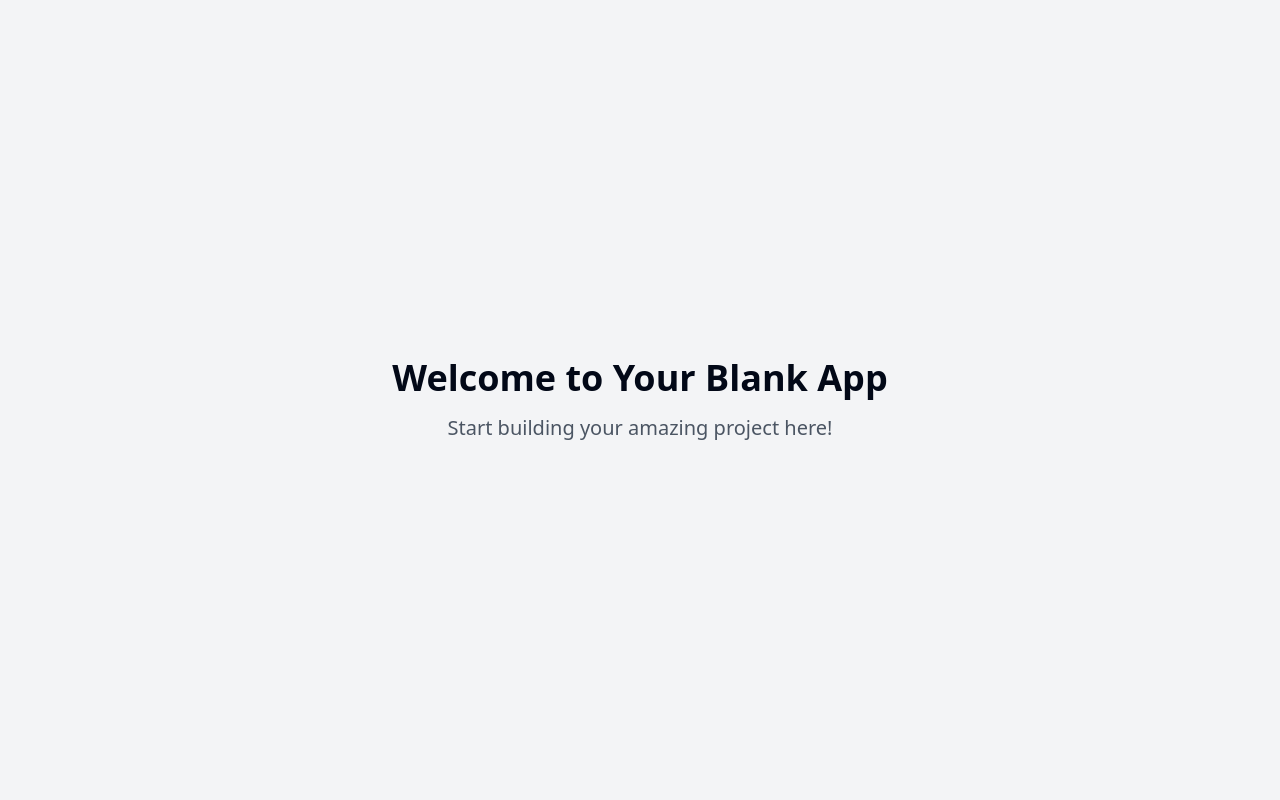
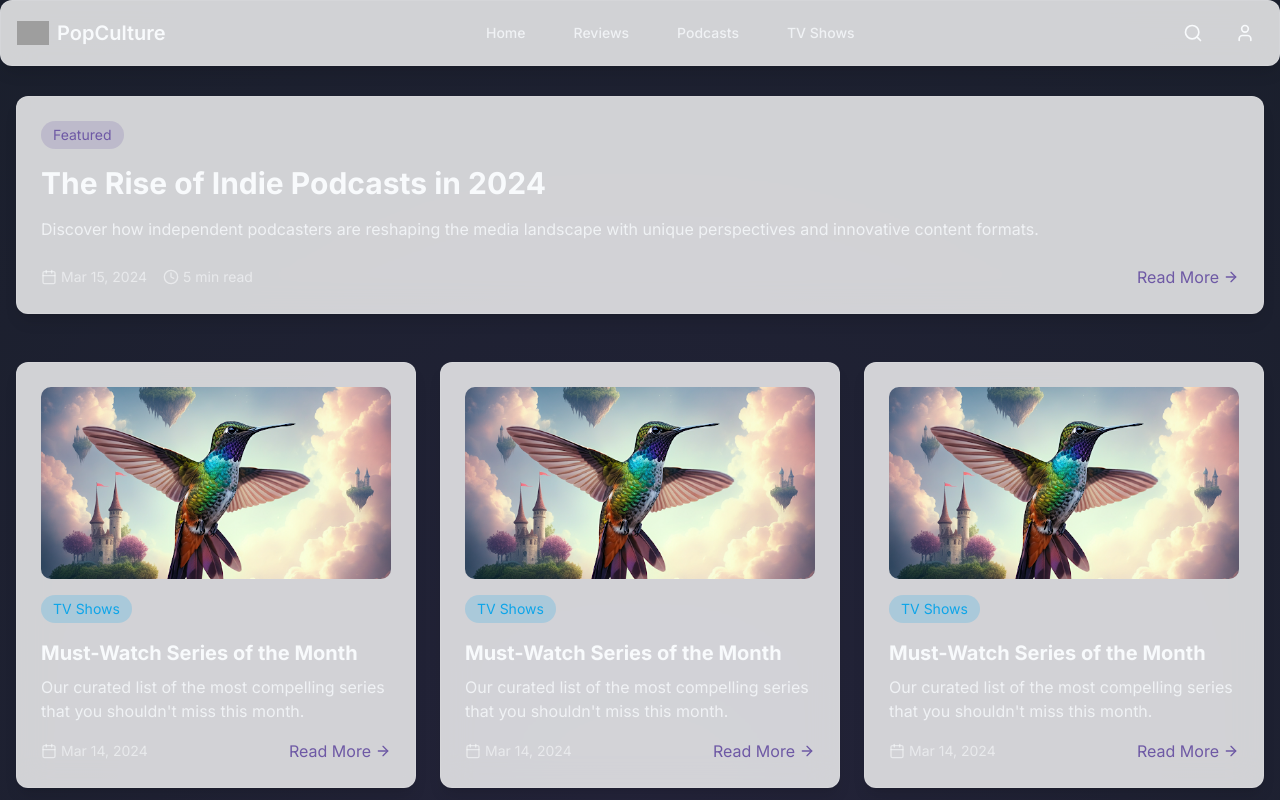
Before and after one commit to EonsofStupid/makershaven22, a React (Vite) app: page / in a window 1280 px wide. Shown: the top 800 px of the page. Built offline with nearby package versions, Linux system fonts and the light colour scheme; grey boxes are pictures that could not be loaded.

Commit message:
Add blog feature for pop culture
Implement a blogging system focused on pop culture, including daily entries, reviews, podcast recommendations, and films. Add a dark theme and an admin section for adding new blog entries and images easily.
[skip gpt_engineer]

```diff
--- /dev/null
+++ b/src/components/Layout.tsx
@@ -0,0 +1,97 @@
+import { Link } from "react-router-dom";
+import { Menu, Search, User } from "lucide-react";
+import { useState } from "react";
+
+const Layout = ({ children }: { children: React.ReactNode }) => {
+  const [isMenuOpen, setIsMenuOpen] = useState(false);
+
+  return (
+    <div className="min-h-screen">
+      <header className="fixed top-0 left-0 right-0 z-50 glass-card border-b border-white/10">
+        <div className="container mx-auto px-4">
+          <div className="flex items-center justify-between h-16">
+            <Link to="/" className="flex items-center space-x-2">
+              <img
+                src="/lovable-uploads/ff432201-0b9c-442d-924b-80eedc673b73.png"
+                alt="Logo"
+                className="w-8 h-8 object-contain"
+              />
+              <span className="text-xl font-semibold">PopCulture</span>
+            </Link>
+
+            <nav className="hidden md:flex items-center space-x-4">
+              <Link to="/" className="nav-link">Home</Link>
+              <Link to="/reviews" className="nav-link">Reviews</Link>
+              <Link to="/podcasts" className="nav-link">Podcasts</Link>
+              <Link to="/tv-shows" className="nav-link">TV Shows</Link>
+            </nav>
+
+            <div className="flex items-center space-x-4">
+              <button className="p-2 hover:bg-white/5 rounded-full transition-colors">
+                <Search className="w-5 h-5" />
+              </button>
+              <Link to="/admin" className="p-2 hover:bg-white/5 rounded-full transition-colors">
+                <User className="w-5 h-5" />
+              </Link>
+              <button
+                className="md:hidden p-2 hover:bg-white/5 rounded-full transition-colors"
+                onClick={() => setIsMenuOpen(!isMenuOpen)}
+              >
+                <Menu className="w-5 h-5" />
+              </button>
+            </div>
+          </div>
+        </div>
+      </header>
+
+      <main className="pt-16 min-h-screen">
+        <div className="container mx-auto px-4 py-8">{children}</div>
+      </main>
+
+      <footer className="glass-card mt-16 border-t border-white/10">
+        <div className="container mx-auto px-4 py-8">
+          <div className="grid grid-cols-1 md:grid-cols-3 gap-8">
+            <div>
+              <h3 className="text-lg font-semibold mb-4">About</h3>
+              <p className="text-sm text-foreground/80">
+                Your daily dose of pop culture, entertainment news, and thoughtful reviews.
+              </p>
+            </div>
+            <div>
+              <h3 className="text-lg font-semibold mb-4">Quick Links</h3>
+              <div className="flex flex-col space-y-2">
+                <Link to="/about" className="text-sm text-foreground/80 hover:text-foreground">
+                  About Us
+                </Link>
+                <Link to="/contact" className="text-sm text-foreground/80 hover:text-foreground">
+                  Contact
+                </Link>
+                <Link to="/privacy" className="text-sm text-foreground/80 hover:text-foreground">
+                  Privacy Policy
+                </Link>
+              </div>
+            </div>
+            <div>
+              <h3 className="text-lg font-semibold mb-4">Newsletter</h3>
+              <form className="flex space-x-2">
+                <input
+                  type="email"
+                  placeholder="Enter your email"
+                  className="glass-input flex-1"
+                />
+                <button className="px-4 py-2 bg-primary rounded-md hover:bg-primary/80 transition-colors">
+                  Subscribe
+                </button>
+              </form>
+            </div>
+          </div>
+          <div className="mt-8 pt-8 border-t border-white/10 text-center text-sm text-foreground/60">
+            © {new Date().getFullYear()} PopCulture Blog. All rights reserved.
+          </div>
+        </div>
+      </footer>
+    </div>
+  );
+};
+
+export default Layout;
--- a/src/index.css
+++ b/src/index.css
@@ -1,77 +1,63 @@
+@import url('https://fonts.googleapis.com/css2?family=Inter:wght@300;400;500;600;700&display=swap');
+
 @tailwind base;
 @tailwind components;
 @tailwind utilities;
 
 @layer base {
   :root {
-    --background: 0 0% 100%;
-    --foreground: 222.2 84% 4.9%;
-
-    --card: 0 0% 100%;
-    --card-foreground: 222.2 84% 4.9%;
-
-    --popover: 0 0% 100%;
-    --popover-foreground: 222.2 84% 4.9%;
-
-    --primary: 222.2 47.4% 11.2%;
-    --primary-foreground: 210 40% 98%;
-
-    --secondary: 210 40% 96.1%;
-    --secondary-foreground: 222.2 47.4% 11.2%;
-
-    --muted: 210 40% 96.1%;
-    --muted-foreground: 215.4 16.3% 46.9%;
-
-    --accent: 210 40% 96.1%;
-    --accent-foreground: 222.2 47.4% 11.2%;
-
-    --destructive: 0 84.2% 60.2%;
-    --destructive-foreground: 210 40% 98%;
-
-    --border: 214.3 31.8% 91.4%;
-    --input: 214.3 31.8% 91.4%;
-    --ring: 222.2 84% 4.9%;
-
-    --radius: 0.5rem;
+    --background: 231 25% 14%;
+    --foreground: 210 40% 98%;
+    --card: 231 25% 18%;
+    --border: 231 25% 24%;
+    --input: 231 25% 24%;
+    --ring: 231 25% 24%;
+    --radius: 0.75rem;
   }
 
-  .dark {
-    --background: 222.2 84% 4.9%;
-    --foreground: 210 40% 98%;
-
-    --card: 222.2 84% 4.9%;
-    --card-foreground: 210 40% 98%;
-
-    --popover: 222.2 84% 4.9%;
-    --popover-foreground: 210 40% 98%;
-
-    --primary: 210 40% 98%;
-    --primary-foreground: 222.2 47.4% 11.2%;
-
-    --secondary: 217.2 32.6% 17.5%;
-    --secondary-foreground: 210 40% 98%;
-
-    --muted: 217.2 32.6% 17.5%;
-    --muted-foreground: 215 20.2% 65.1%;
-
-    --accent: 217.2 32.6% 17.5%;
-    --accent-foreground: 210 40% 98%;
-
-    --destructive: 0 62.8% 30.6%;
-    --destructive-foreground: 210 40% 98%;
-
-    --border: 217.2 32.6% 17.5%;
-    --input: 217.2 32.6% 17.5%;
-    --ring: 212.7 26.8% 83.9%;
-  }
-}
-
-@layer base {
   * {
     @apply border-border;
   }
 
   body {
-    @apply bg-background text-foreground;
+    @apply bg-background text-foreground font-['Inter'];
+    background-image: radial-gradient(
+      circle at center,
+      rgba(110, 89, 165, 0.1) 0%,
+      rgba(26, 31, 44, 1) 100%
+    );
+  }
+
+  ::-webkit-scrollbar {
+    @apply w-2;
+  }
+
+  ::-webkit-scrollbar-track {
+    @apply bg-background;
+  }
+
+  ::-webkit-scrollbar-thumb {
+    @apply bg-primary/50 rounded-full;
+  }
+
+  ::-webkit-scrollbar-thumb:hover {
+    @apply bg-primary;
   }
 }
+
+@layer components {
+  .glass-card {
+    @apply bg-card/80 backdrop-blur-lg border border-white/10 rounded-lg shadow-lg;
+  }
+
+  .glass-input {
+    @apply bg-card/50 backdrop-blur-sm border border-white/10 rounded-md px-4 py-2 focus:outline-none focus:ring-2 focus:ring-primary/50;
+  }
+
+  .nav-link {
+    @apply relative px-4 py-2 text-sm font-medium text-foreground/80 hover:text-foreground transition-colors
+    after:content-[''] after:absolute after:bottom-0 after:left-0 after:w-full after:h-0.5
+    after:bg-primary after:scale-x-0 after:origin-right after:transition-transform
+    hover:after:scale-x-100 hover:after:origin-left;
+  }
+}
--- a/src/pages/Index.tsx
+++ b/src/pages/Index.tsx
@@ -1,13 +1,80 @@
-// Update this page (the content is just a fallback if you fail to update the page)
+import { Link } from "react-router-dom";
+import Layout from "../components/Layout";
+import { ArrowRight, Calendar, Clock } from "lucide-react";
+
+const FeaturedPost = () => (
+  <div className="glass-card p-6 mb-12 animate-fadeIn">
+    <span className="inline-block px-3 py-1 bg-primary/20 text-primary rounded-full text-sm mb-4">
+      Featured
+    </span>
+    <h2 className="text-3xl font-bold mb-4">The Rise of Indie Podcasts in 2024</h2>
+    <p className="text-foreground/80 mb-6">
+      Discover how independent podcasters are reshaping the media landscape with unique
+      perspectives and innovative content formats.
+    </p>
+    <div className="flex items-center justify-between">
+      <div className="flex items-center space-x-4">
+        <div className="flex items-center text-sm text-foreground/60">
+          <Calendar className="w-4 h-4 mr-1" />
+          <span>Mar 15, 2024</span>
+        </div>
+        <div className="flex items-center text-sm text-foreground/60">
+          <Clock className="w-4 h-4 mr-1" />
+          <span>5 min read</span>
+        </div>
+      </div>
+      <Link
+        to="/post/1"
+        className="flex items-center text-primary hover:text-primary/80 transition-colors"
+      >
+        Read More <ArrowRight className="w-4 h-4 ml-1" />
+      </Link>
+    </div>
+  </div>
+);
+
+const PostCard = ({ delay }: { delay: number }) => (
+  <div
+    className="glass-card p-6 animate-fadeIn"
+    style={{ animationDelay: `${delay}ms` }}
+  >
+    <img
+      src="/lovable-uploads/d2f4faa8-dc73-4657-b7df-c57378581469.png"
+      alt="Post thumbnail"
+      className="w-full h-48 object-cover rounded-md mb-4"
+    />
+    <span className="inline-block px-3 py-1 bg-secondary/20 text-secondary rounded-full text-sm mb-4">
+      TV Shows
+    </span>
+    <h3 className="text-xl font-bold mb-2">Must-Watch Series of the Month</h3>
+    <p className="text-foreground/80 mb-4">
+      Our curated list of the most compelling series that you shouldn't miss this month.
+    </p>
+    <div className="flex items-center justify-between">
+      <div className="flex items-center text-sm text-foreground/60">
+        <Calendar className="w-4 h-4 mr-1" />
+        <span>Mar 14, 2024</span>
+      </div>
+      <Link
+        to="/post/2"
+        className="flex items-center text-primary hover:text-primary/80 transition-colors"
+      >
+        Read More <ArrowRight className="w-4 h-4 ml-1" />
+      </Link>
+    </div>
+  </div>
+);
 
 const Index = () => {
   return (
-    <div className="min-h-screen flex items-center justify-center bg-gray-100">
-      <div className="text-center">
-        <h1 className="text-4xl font-bold mb-4">Welcome to Your Blank App</h1>
-        <p className="text-xl text-gray-600">Start building your amazing project here!</p>
+    <Layout>
+      <FeaturedPost />
+      <div className="grid grid-cols-1 md:grid-cols-2 lg:grid-cols-3 gap-6">
+        {[0, 1, 2, 3, 4, 5].map((i) => (
+          <PostCard key={i} delay={i * 100} />
+        ))}
       </div>
-    </div>
+    </Layout>
   );
 };
 
--- a/tailwind.config.ts
+++ b/tailwind.config.ts
@@ -25,32 +25,20 @@ export default {
         background: "hsl(var(--background))",
         foreground: "hsl(var(--foreground))",
         primary: {
-          DEFAULT: "hsl(var(--primary))",
-          foreground: "hsl(var(--primary-foreground))",
+          DEFAULT: "#6E59A5",
+          foreground: "#ffffff",
         },
         secondary: {
-          DEFAULT: "hsl(var(--secondary))",
-          foreground: "hsl(var(--secondary-foreground))",
-        },
-        destructive: {
-          DEFAULT: "hsl(var(--destructive))",
-          foreground: "hsl(var(--destructive-foreground))",
-        },
-        muted: {
-          DEFAULT: "hsl(var(--muted))",
-          foreground: "hsl(var(--muted-foreground))",
+          DEFAULT: "#0EA5E9",
+          foreground: "#ffffff",
         },
         accent: {
-          DEFAULT: "hsl(var(--accent))",
-          foreground: "hsl(var(--accent-foreground))",
-        },
-        popover: {
-          DEFAULT: "hsl(var(--popover))",
-          foreground: "hsl(var(--popover-foreground))",
+          DEFAULT: "#FEC6A1",
+          foreground: "#1A1F2C",
         },
         card: {
-          DEFAULT: "hsl(var(--card))",
-          foreground: "hsl(var(--card-foreground))",
+          DEFAULT: "rgba(255, 255, 255, 0.1)",
+          foreground: "#ffffff",
         },
       },
       borderRadius: {
@@ -67,10 +55,20 @@ export default {
           from: { height: "var(--radix-accordion-content-height)" },
           to: { height: "0" },
         },
+        float: {
+          "0%, 100%": { transform: "translateY(0)" },
+          "50%": { transform: "translateY(-10px)" },
+        },
+        fadeIn: {
+          from: { opacity: "0", transform: "translateY(10px)" },
+          to: { opacity: "1", transform: "translateY(0)" },
+        },
       },
       animation: {
         "accordion-down": "accordion-down 0.2s ease-out",
         "accordion-up": "accordion-up 0.2s ease-out",
+        float: "float 6s ease-in-out infinite",
+        fadeIn: "fadeIn 0.5s ease-out forwards",
       },
     },
   },
```
Also changed, not shown: public/lovable-uploads/d2f4faa8-dc73-4657-b7df-c57378581469.png (added), src/App.tsx (line endings or trailing spaces), 1 other file (tests, documents, lock files or other folders).
